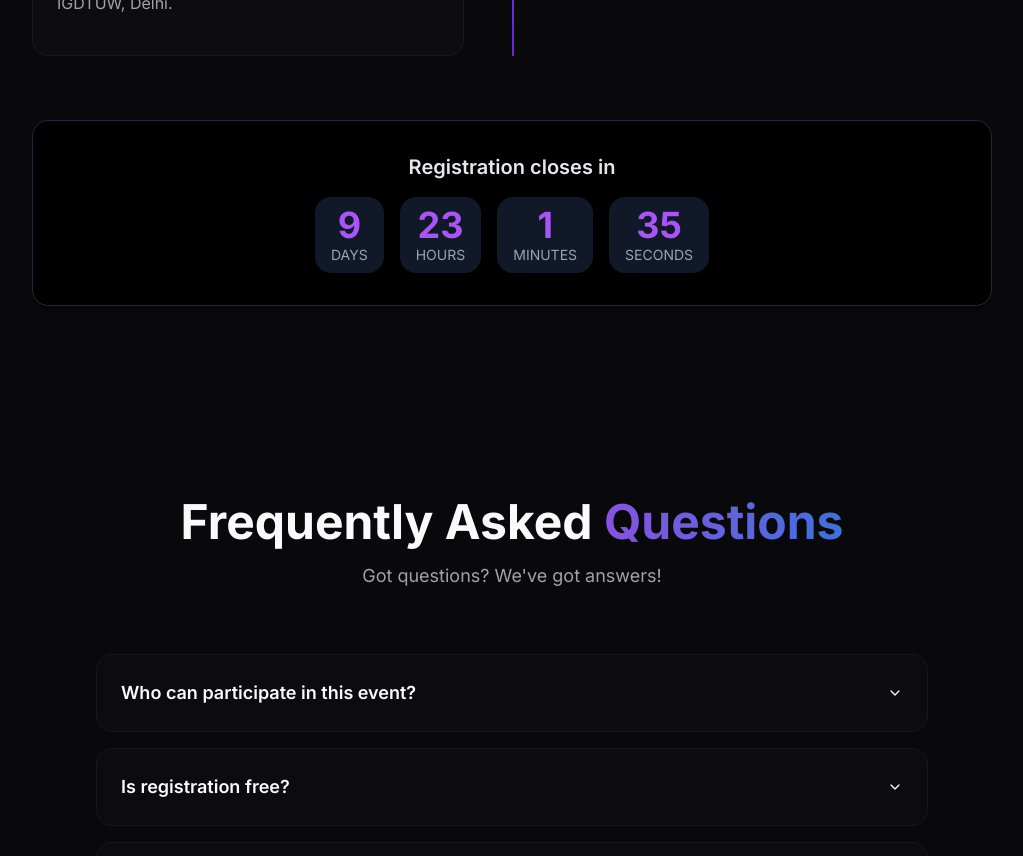
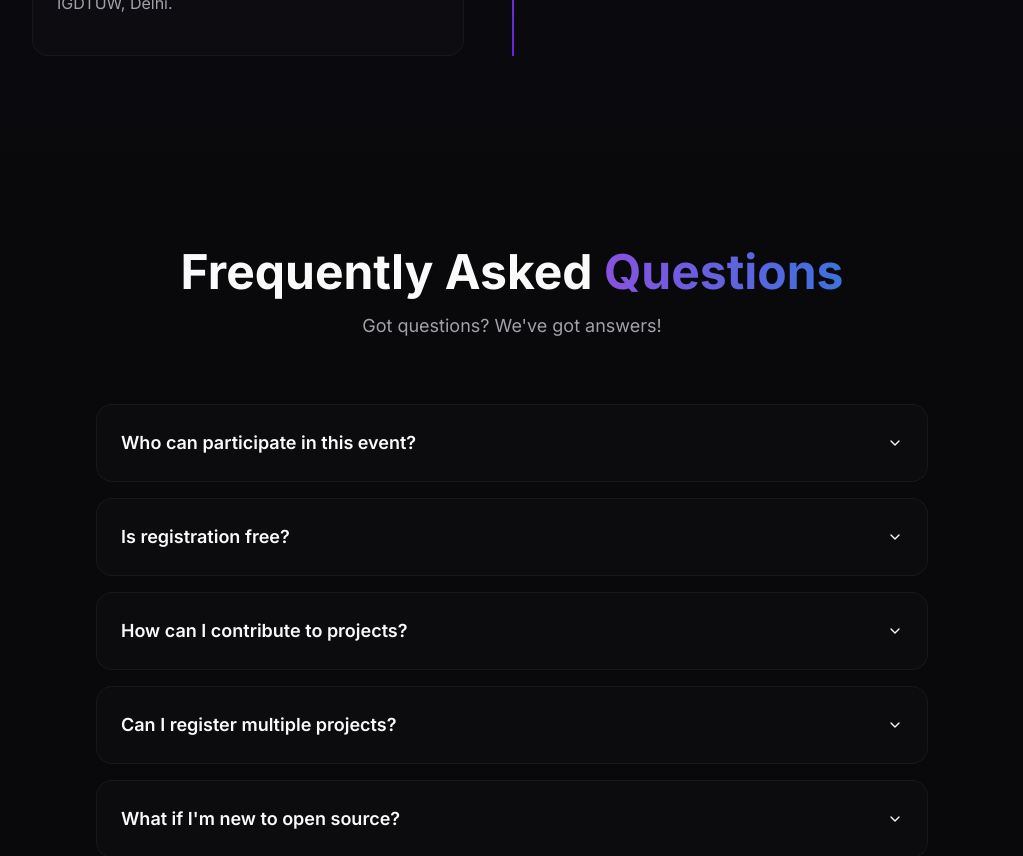
Before and after one commit to Kkkiiiirran/Commit-and-Conquer, a React (Vite) app: page / in a window 1280 px wide. Shown: the part 7240-8096 px from the top of the page, without its empty margins (128-1151 px from the left). Built offline with nearby package versions, Linux system fonts and the light colour scheme; the HTML template or start-up script is replaced by a standard one.

Commit message:
contribution deadline timer

```diff
--- a/src/components/Timeline.tsx
+++ b/src/components/Timeline.tsx
@@ -164,7 +164,7 @@ const Timeline = ({ timeLeft }) => {
         </div>
 
         {/* ===== Countdown Timer Below Timeline ===== */}
-        <div className="mt-16 flex flex-col items-center justify-center p-8 bg-black text-white rounded-2xl shadow-lg border border-gray-800">
+        {/* <div className="mt-16 flex flex-col items-center justify-center p-8 bg-black text-white rounded-2xl shadow-lg border border-gray-800">
           {timeLeft.expired ? (
             <h2 className="text-2xl font-bold text-red-500">
               Registration Closed
@@ -189,7 +189,7 @@ const Timeline = ({ timeLeft }) => {
               </div>
             </>
           )}
-        </div>
+        </div> */}
       </div>
     </section>
   );
```
